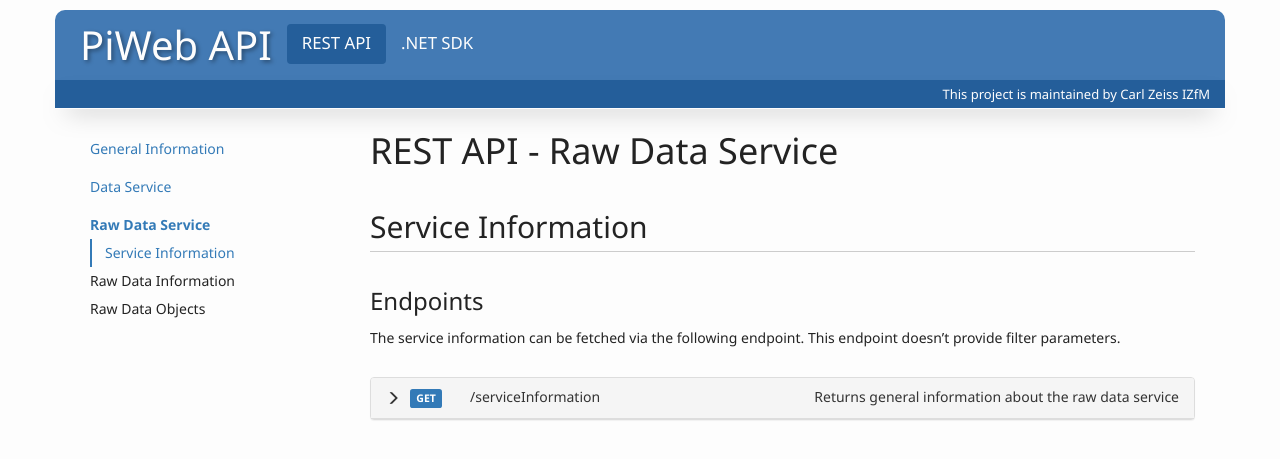
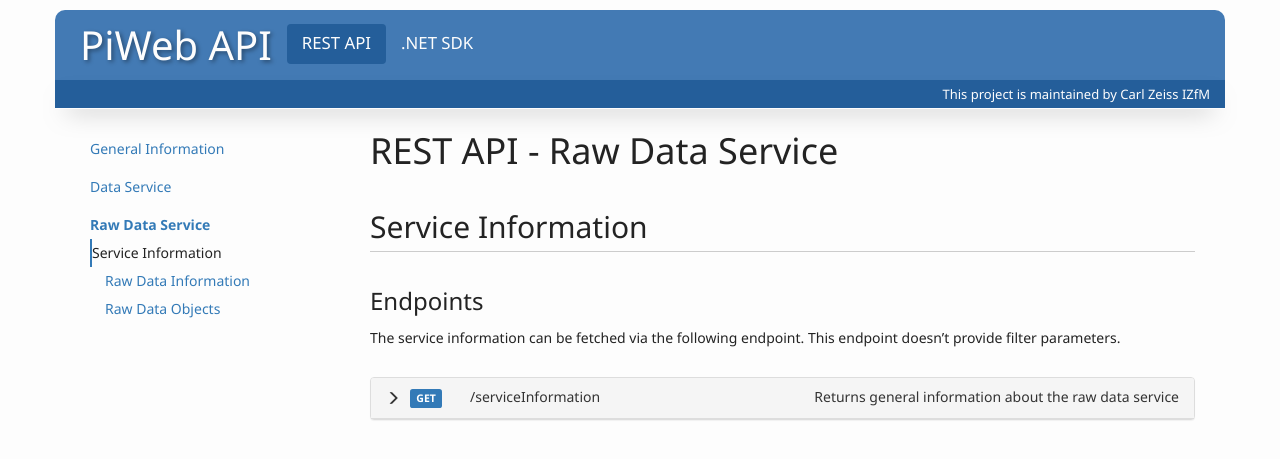
Before and after one commit to ZEISS-PiWeb/PiWeb-Api, a Jekyll site: the page built from _pages/0131-restapi-rawdataservice-serviceinformation.md, in a window 1280 px wide. Shown: the top 459 px of the page. Built offline with Jekyll 4.4.1, drawn with Linux system fonts in a browser that asks for light colours.

Commit message:
Update toc_sub.html

```diff
--- a/_includes/toc_sub.html
+++ b/_includes/toc_sub.html
@@ -20,7 +20,13 @@
 								{% endfor %}
 								{% if subPage %}
 									{% capture url %}{{site.baseurl}}{{ subPage.url}}{% endcapture %}
-									<li {% if subPage.url == page.url %}class="active" {% endif %}>{% if subPage.url == page.url %}<a href="{{url}}">{{ subPage.pageTitle }}</a>{% else %}{{ subPage.pageTitle }}{% endif %} </li>
+									<li {% if subPage.url == page.url %}class="active" {% endif %}>
+										{% if subPage.url == page.url %}
+											{{ subPage.pageTitle }}
+										{% else %}
+											<a href="{{url}}">{{ subPage.pageTitle }}</a>
+										{% endif %}
+									</li>
 								{% else %}
 									<li><a href="#{{ subSec[1] | slugify }}">{{ subSec[1] }}</a></li>
 								{% endif %}
```
